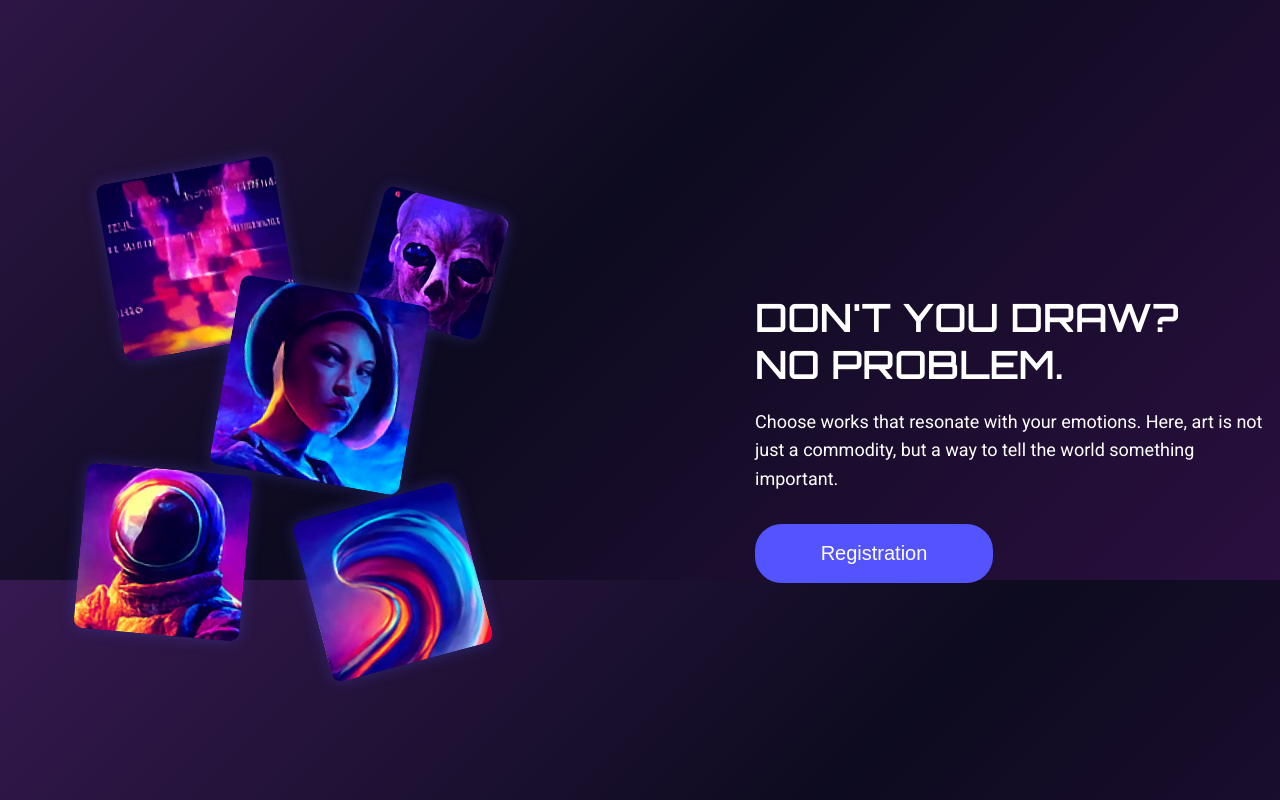
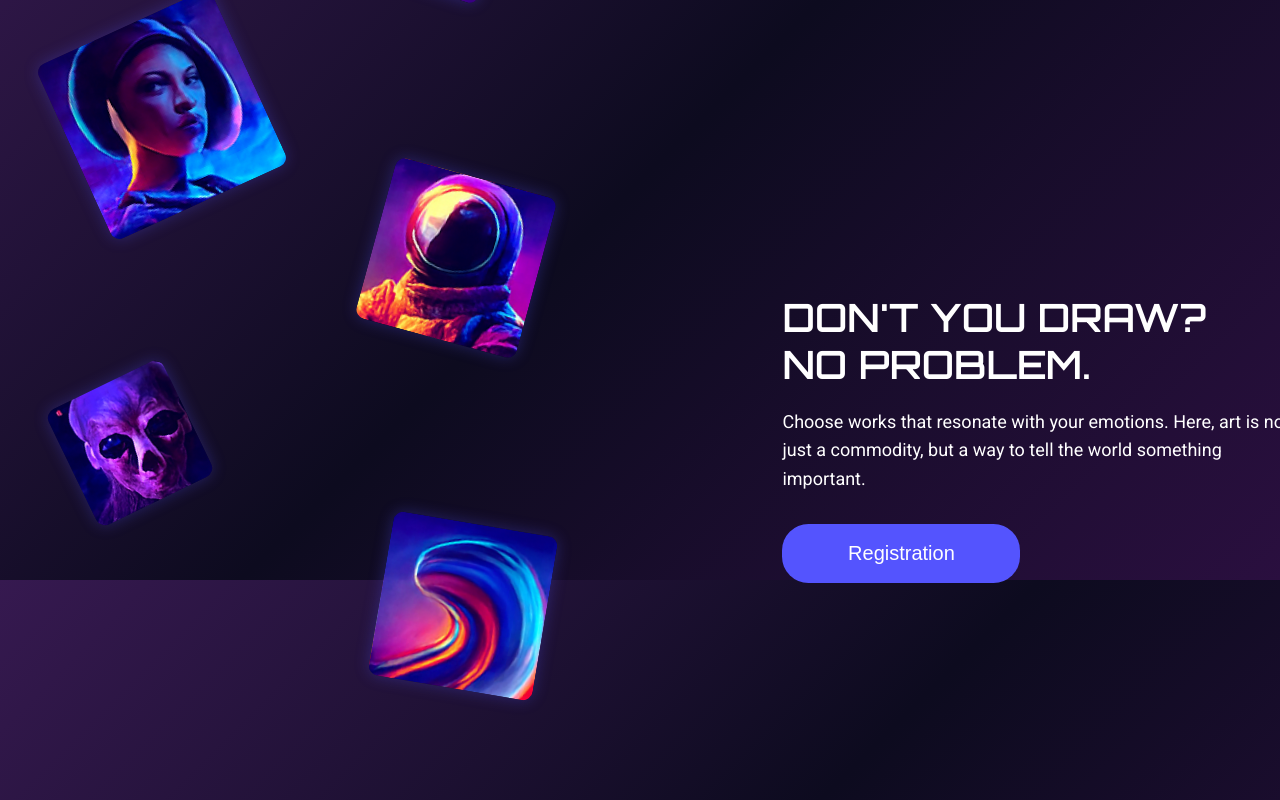
Before and after one commit to DiplomeProject/paintingsproject, a React (Create React App) app: page / in a window 1280 px wide. Shown: the part 1820-2620 px from the top of the page. Built offline with nearby package versions, Linux system fonts and the light colour scheme; no server answers.

Commit message:
оновила адаптацію та навбар, розкидала картки

```diff
--- a/src/components/Gallery/Gallery.module.css
+++ b/src/components/Gallery/Gallery.module.css
@@ -105,7 +105,6 @@
     justify-content: space-between;
     align-items: center;
     position: relative;
-    min-height: 70vh;
 }
 
 .textContainer {
@@ -155,7 +154,7 @@
 
 .imageCardsContainer {
     position: relative;
-    width: 50%;
+    width: 60%;
     height: 955px;
 }
 
@@ -230,7 +229,7 @@
     border-width: 4.14px;
     transform: rotate(18.7deg);
     top: 28%;
-    right: -28%;
+    right: -11%;
     z-index: 2;
 }
 
@@ -247,11 +246,11 @@
 
 .ImagesContainer {
     position: relative;
-    width: 45%;
+    width: 60%;
     height: 600px;
 }
 
-/* ОНОВЛЕНО: Додано ефект світіння до розкиданих картинок */
+/* ОНОВЛЕНО: Нове позиціонування для розкиданих зображень */
 .image1, .image2, .image3, .image4, .image5 {
     position: absolute;
     background-size: cover;
@@ -266,66 +265,69 @@
     box-shadow: 0 0 25px rgba(84, 84, 254, 0.5);
 }
 
+/* Портрет жінки  */
 .image1 {
     width: 14vw;
     height: 14vw;
     max-width: 180px;
     max-height: 180px;
-    transform: rotate(-10deg);
-    top: 5%;
-    left: 10%;
+    transform: rotate(18.08deg);
+    top: -56%;
+    left: 38%;
     z-index: 2;
 }
 
+/* Астронавт */
 .image2 {
     width: 15vw;
     height: 15vw;
-    max-width: 200px;
-    max-height: 200px;
-    transform: rotate(10deg);
-    top: 25%;
-    left: 30%;
+    max-width: 214px;
+    max-height: 214px;
+    transform: rotate(-24.55deg);
+    top: -20%;
+    left: 2%;
     z-index: 3;
 }
 
+/* Прибулець */
 .image3 {
     width: 13vw;
     height: 13vw;
-    max-width: 170px;
-    max-height: 170px;
-    transform: rotate(5deg);
-    top: 55%;
-    left: 5%;
+    max-width: 295px;
+    max-height: 295px;
+    transform: rotate(15.22deg);
+    top: 6%;
+    left: 44%;
     z-index: 2;
 }
 
+/* Абстракція-вихор */
 .image4 {
     width: 13vw;
     height: 13vw;
-    max-width: 170px;
-    max-height: 170px;
-    transform: rotate(-15deg);
-    top: 60%;
+    max-width: 294px;
+    max-height: 294px;
+    transform: rotate(9.6deg);
+    top: 64%;
     left: 45%;
     z-index: 2;
 }
 
+/* Неонова абстракція*/
 .image5 {
     width: 10vw;
     height: 10vw;
-    max-width: 130px;
-    max-height: 130px;
-    transform: rotate(15deg);
-    top: 10%;
-    left: 55%;
+    max-width: 240px;
+    max-height: 240px;
+    transform: rotate(-25.88deg);
+    top: 40%;
+    left: 2%;
     z-index: 1;
 }
 
 .trendsContentWrapper {
     padding: 51px;
     margin-top: 50px;
-    margin-left: auto;
-    margin-right: auto;
 }
 
 .TrendsContainer {
@@ -399,22 +401,23 @@
 .artGridSlide {
     display: grid;
     grid-template-columns: repeat(8, 1fr);
-    gap: 25px;
+    gap: 20px;
     flex: 0 0 100%;
 }
 
 .artCard {
-    border-radius: 5.04px;
+    border-radius: 5px;
+    background: linear-gradient(rgba(70, 70, 71, 0.6), rgba(70, 70, 71, 0.6)) padding-box,
+    linear-gradient(168deg, rgba(89, 92, 100, 0), rgba(71, 77, 95, 0)) border-box;
     border: 2px solid transparent;
-    background:
-            linear-gradient(rgba(70, 70, 71, 0.6), rgba(70, 70, 71, 0.6)) padding-box,
-            linear-gradient(168deg, rgba(89, 92, 100, 1), rgba(71, 77, 95, 0.44)) border-box;
-    overflow: hidden;
+    background-clip: padding-box;
+    position: relative;
+    display: flex;
+    flex-direction: column;
+    padding: 10px;
+    gap: 16px;
     transition: transform 0.3s ease, box-shadow 0.3s ease;
     cursor: pointer;
-    display: flex;
-    flex-direction: column;
-    aspect-ratio: 211 / 328;
 }
 
 .artCard:hover {
@@ -423,56 +426,64 @@
 }
 
 .artCardImage {
-    height: 65%;
+    height: 220px;
     background-size: cover;
     background-position: center;
-    border-radius: 5.04px;
-    margin: 16px 16px 0 16px;
+    border-radius: 3px;
 }
 
 .artCardInfo {
-    padding: 15px 16px;
     color: white;
     display: flex;
     flex-direction: column;
     gap: 12px;
     flex-grow: 1;
+    padding: 15px 16px;
 }
-
-.artCardDetails {
+.cardRow {
     display: flex;
-    flex-direction: column;
+    justify-content: space-between;
+    align-items: flex-start;
 }
 
 .artCardTitle {
+    font-family: 'Roboto', sans-serif;
+    font-weight: 400;
     font-size: 16px;
-    font-weight: 600;
-    margin: 0;
+    line-height: 1;
 }
 
-.artCardArtist {
-    font-size: 13px;
+.artistInfo {
+    display: flex;
+    flex-direction: column;
+    align-items: flex-start;
+    gap: 8px;
+}
+.artistName {
+    font-family: 'Roboto', sans-serif;
+    font-weight: 400;
+    font-size: 11px;
+    line-height: 1;
+}
+.artistStyle {
+    font-family: 'Roboto', sans-serif;
+    font-weight: 400;
+    font-size: 11px;
+    line-height: 1;
     color: rgba(255, 255, 255, 0.7);
-    margin-top: 4px;
-}
-
-.artCardMeta {
-    display: flex;
-    justify-content: space-between;
-    align-items: center;
-    font-size: 14px;
-    margin-top: auto;
 }
 
 .artCardLikes {
     display: flex;
     align-items: center;
     gap: 6px;
-    font-weight: 500;
+    font-size: 0.9rem;
 }
-
 .artCardPrice {
-    font-size: 16px;
+    display: flex;
+    align-items: center;
+    gap: 6px;
+    font-size: 1rem;
     font-weight: 700;
 }
 
@@ -502,16 +513,39 @@
 
 
 /* --- АДАПТИВНІСТЬ --- */
+@media (max-width: 1440px) {
+    .navbarContainer, .navbarBottomBorder {
+        max-width: 95vw;
+    }
+}
+
+@media (max-width: 1200px) {
+    .artGridSlide { grid-template-columns: repeat(6, 1fr); }
+}
 
 @media (max-width: 1024px) {
     .contentSection {
         flex-direction: column;
-        gap: 80px;
+        /*gap: 80px;*/
         min-height: auto;
+    }
+
+    .button1{
+        display: initial;
+    }
+
+    .text1{
+        display: initial;
+    }
+
+    .image1 {
+        top: -8%;
+        left: 71%;
     }
 
     .contentSection:nth-child(2) {
         flex-direction: column-reverse;
+        padding-top: 100px;
     }
 
     .textContainer {
@@ -521,8 +555,11 @@
     }
 
     .imageCardsContainer, .ImagesContainer {
+        height: 550px;
+    }
+
+    .ImagesContainer {
         width: 100%;
-        height: 550px;
     }
 
     .artGridSlide {
@@ -538,8 +575,8 @@
         height: 53vw;
     }
 
-    .cardMiddle {
-        right: 0;
+    .cardBack {
+        display: none;
     }
 
     .cardFront {
@@ -551,6 +588,19 @@
     .textContentWrapper {
         padding: 25px;
         gap: 60px;
+        width: 100%;
+    }
+
+    .contentSection {
+        gap: inherit;
+    }
+
+    .imageCardsContainer{
+        left: -8%;
+    }
+
+    .textContainer:nth-child(2) {
+        max-width: 65vw;
     }
 
     .textHeader1 {
@@ -604,6 +654,10 @@
         top: 0;
     }
 
+    .cardBack {
+        display: inherit;
+    }
+
     .cardFront {
         transform: rotate(-10deg);
         left: 5%;
--- a/src/components/Nav/Nav.module.css
+++ b/src/components/Nav/Nav.module.css
@@ -1,24 +1,26 @@
-/* --- Nav.module.css (повністю оновлений) --- */
-
 .navbar {
     position: relative;
     z-index: 50;
     font-family: 'Roboto', sans-serif;
 }
+
 .navbarMain {
     background-color: transparent;
     padding: 1rem 1.5rem;
 }
+
 .navbarContainer {
     display: flex;
     align-items: center;
     justify-content: space-between;
     margin: 0 auto;
 }
+
 .navbarLogo {
     display: flex;
     align-items: center;
 }
+
 .logoText {
     color: white;
     font-weight: 800;
@@ -26,14 +28,16 @@
     letter-spacing: 0.05em;
     font-family: 'Orbitron', sans-serif;
 }
+
 .navbarLinks {
     display: flex;
     align-items: center;
     gap: 2rem;
 }
+
 .navLink {
     background: none;
-    border: 1.5px solid rgba(255, 255, 255, 0.2);
+    border: 1.5px solid transparent;
     border-radius: 23px;
     color: white;
     padding: 1.2em 1.5em;
@@ -45,26 +49,31 @@
     cursor: pointer;
     transition: color 0.2s, border-color 0.2s;
 }
+
 .navLink:hover {
     color: #a5b4fc;
     border-color: rgba(255, 255, 255, 0.5);
 }
+
 .navButtonActive {
     composes: navLink;
     font-weight: bold;
     background: rgba(84, 84, 254, 0.1);
     border-color: rgba(255, 255, 255, 0.8);
 }
+
 .navButtonActive:hover {
     transform: scale(1.05);
     color: white;
     border-color: rgba(255, 255, 255, 0.8);
 }
+
 .navbarRight {
     display: flex;
     align-items: center;
     gap: 1.5rem;
 }
+
 .languageSelector {
     display: flex;
     align-items: center;
@@ -72,6 +81,7 @@
     color: white;
     cursor: pointer;
 }
+
 .navSigninButton {
     background: none;
     border: none;
@@ -82,6 +92,7 @@
     text-align: left;
     cursor: pointer;
 }
+
 .navbarBottomBorder {
     height: 1px;
     background-color: rgba(255, 255, 255, 0.5);
```
Also changed, not shown: src/components/Gallery/Gallery.js (+18 -9 lines).
